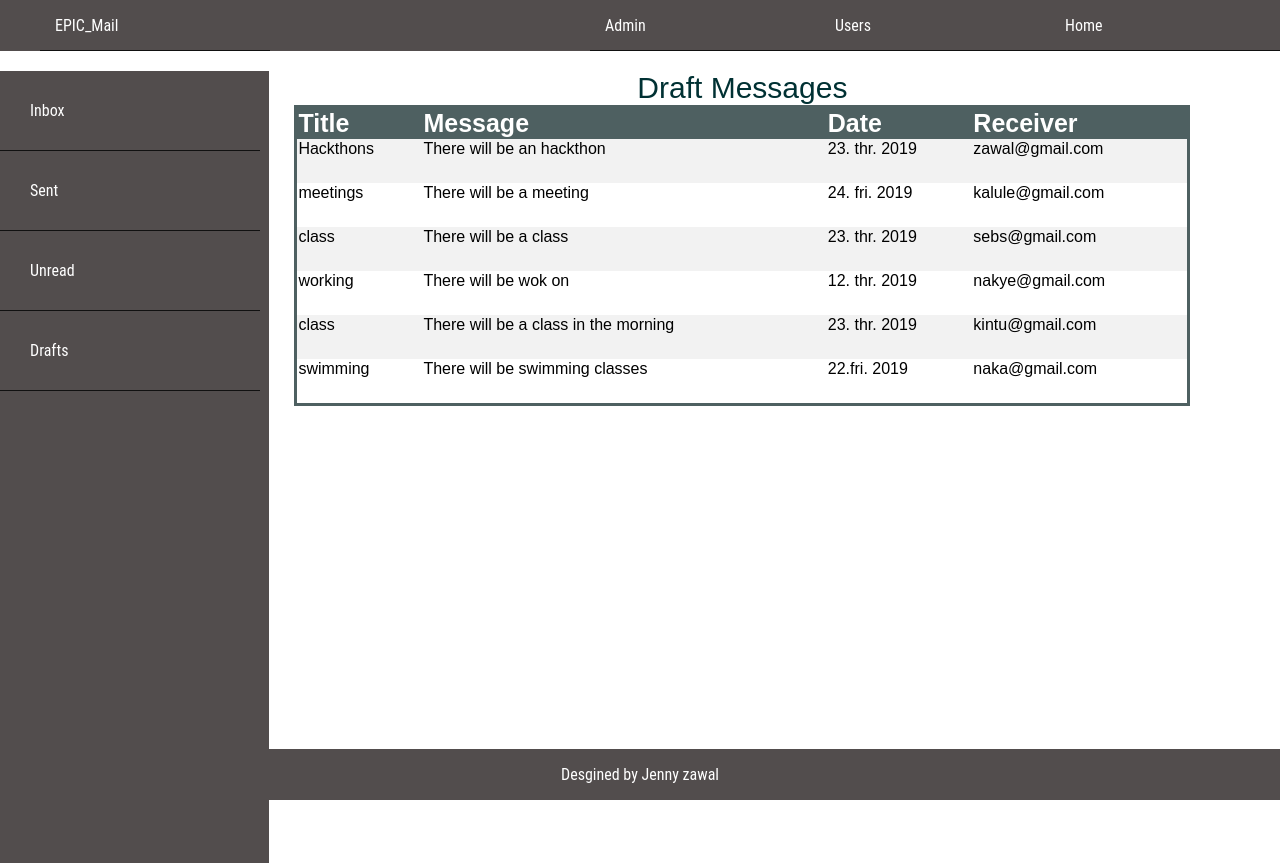
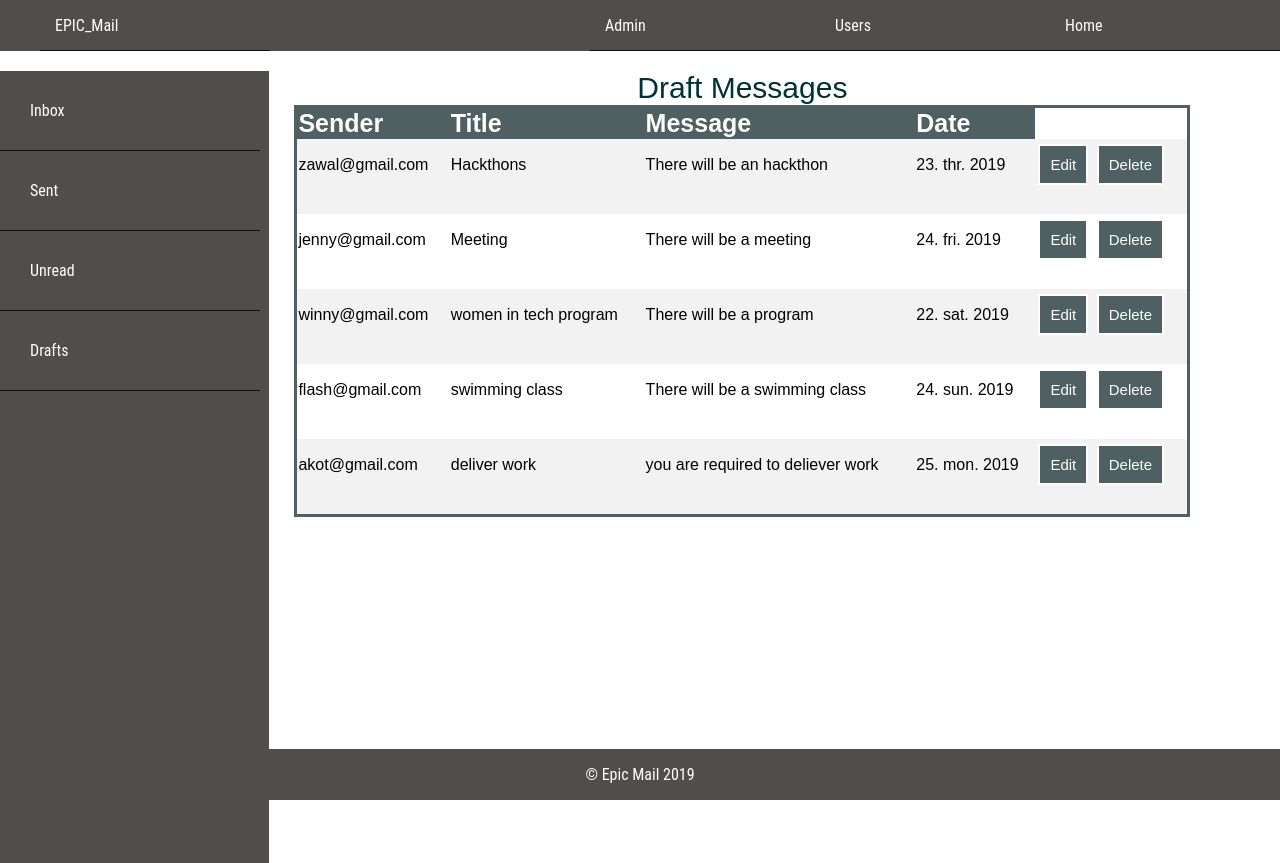
Before and after one commit to jennizalwango/EPIC_MAIL, a plain HTML site: page UI/Drafts.html in a window 1280 px wide. Drawn offline with Linux system fonts and the light colour scheme.

Commit message:
refactor code

```diff
--- a/UI/Drafts.html
+++ b/UI/Drafts.html
@@ -33,56 +33,62 @@
 
       <caption>Draft Messages</caption>
     <tr>
+      <th>Sender</th>
       <th>Title</th>
       <th>Message</th>
       <th>Date</th>
-      <th>Receiver</th>
-
     </tr>
     <tr>
+      <td>zawal@gmail.com</td>
       <td>Hackthons</td>
       <td>There will be an hackthon</td>
       <td>23. thr. 2019</td>
-      <td>zawal@gmail.com</td>
-    </tr>
-
-    <tr>
-      <td>meetings</td>
-      <td>There will be a meeting</td>
-      <td>24. fri. 2019</td>
-      <td>kalule@gmail.com</td>
-    </tr>
-
-    <tr>
-      <td>class</td>
-      <td>There will be a class</td>
-      <td>23. thr. 2019</td>
-      <td>sebs@gmail.com</td>
+      <td><button  class="thselect">Edit</button>
+        <button class="thselect">Delete</button>
+      </td>
     </tr>
     <tr>
-      <td>working</td>
-      <td>There will be wok on</td>
-      <td>12. thr. 2019</td>
-      <td>nakye@gmail.com</td>
-    </tr>
+        <td>jenny@gmail.com</td>
+        <td>Meeting</td>
+        <td>There will be a meeting</td>
+        <td>24. fri. 2019</td>
+        <td><button  class="thselect">Edit</button>
+          <button class="thselect">Delete</button>
+        </td>
+      </tr>
+      <tr>
+          <td>winny@gmail.com</td>
+          <td>women in tech program</td>
+          <td>There will be a program</td>
+          <td>22. sat. 2019</td>
+          <td><button  class="thselect">Edit</button>
+            <button class="thselect">Delete</button>
+          </td>
+        </tr>
+        <tr>
+            <td>flash@gmail.com</td>
+            <td>swimming class</td>
+            <td>There will be a swimming class</td>
+            <td>24. sun. 2019</td>
+            <td><button  class="thselect">Edit</button>
+              <button class="thselect">Delete</button>
+            </td>
+          </tr>
 
-    <tr>
-      <td>class</td>
-      <td>There will be a class in the morning</td>
-      <td>23. thr. 2019</td>
-      <td>kintu@gmail.com</td>
-    </tr>
+          <tr>
+              <td>akot@gmail.com</td>
+              <td>deliver work</td>
+              <td>you are required to deliever work</td>
+              <td>25. mon. 2019</td>
+              <td><button  class="thselect">Edit</button>
+                <button class="thselect">Delete</button>
+              </td>
+            </tr>
 
-    <tr>
-      <td>swimming</td>
-      <td>There will be swimming classes</td>
-      <td>22.fri. 2019</td>
-      <td>naka@gmail.com</td>
-    </tr>
   </table>
   <footer>
     <div>
-      <p>Desgined by Jenny zawal</p>
+      <p>&copy; Epic Mail 2019</p>
     </div>
   </footer>
 </body>
```
Also changed, not shown: UI/admin.html (+4 -7 lines), UI/index.html (+2 -3 lines), UI/sent.html (+25 -36 lines), UI/signup.html (+3 -11 lines), UI/unread.html (+3 -3 lines), UI/users.html (+26 -36 lines).
